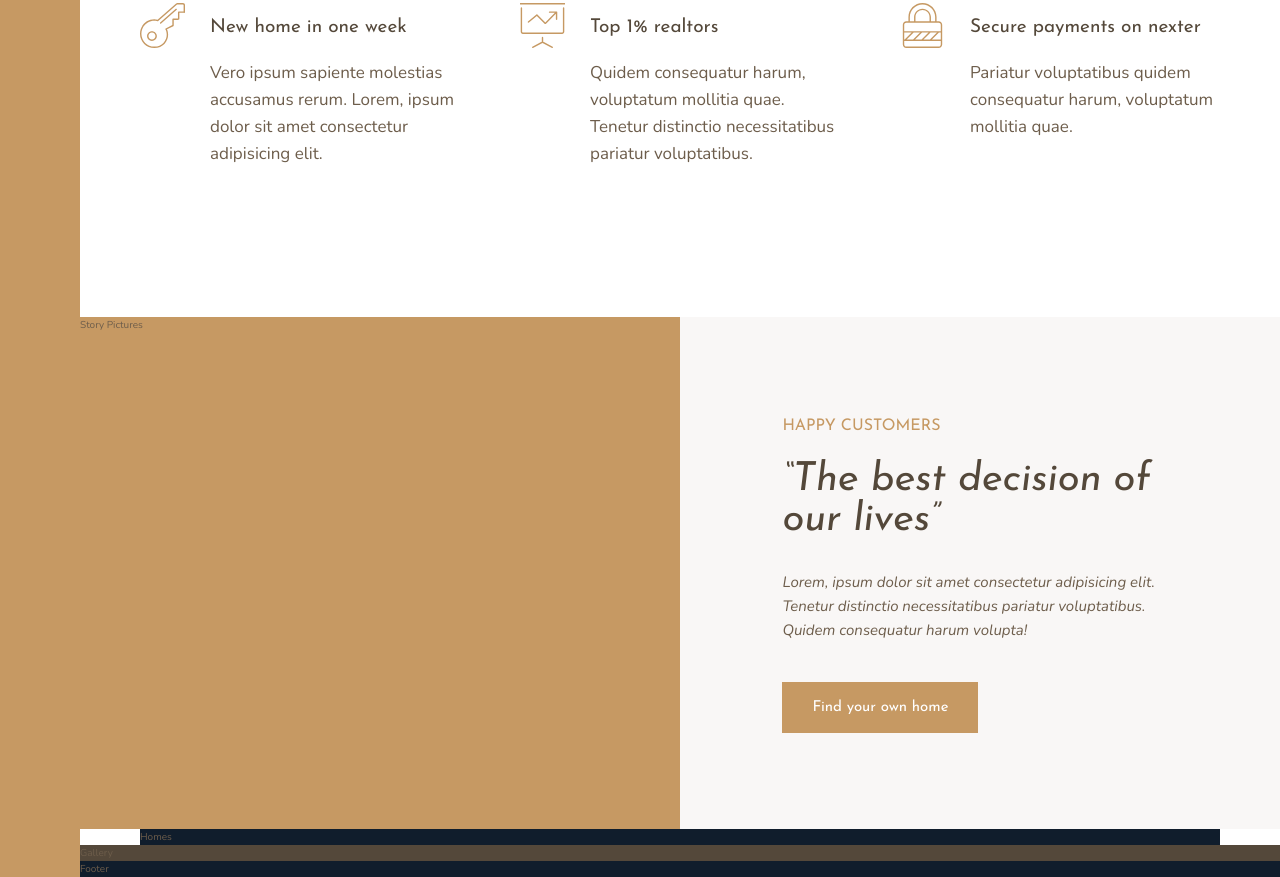
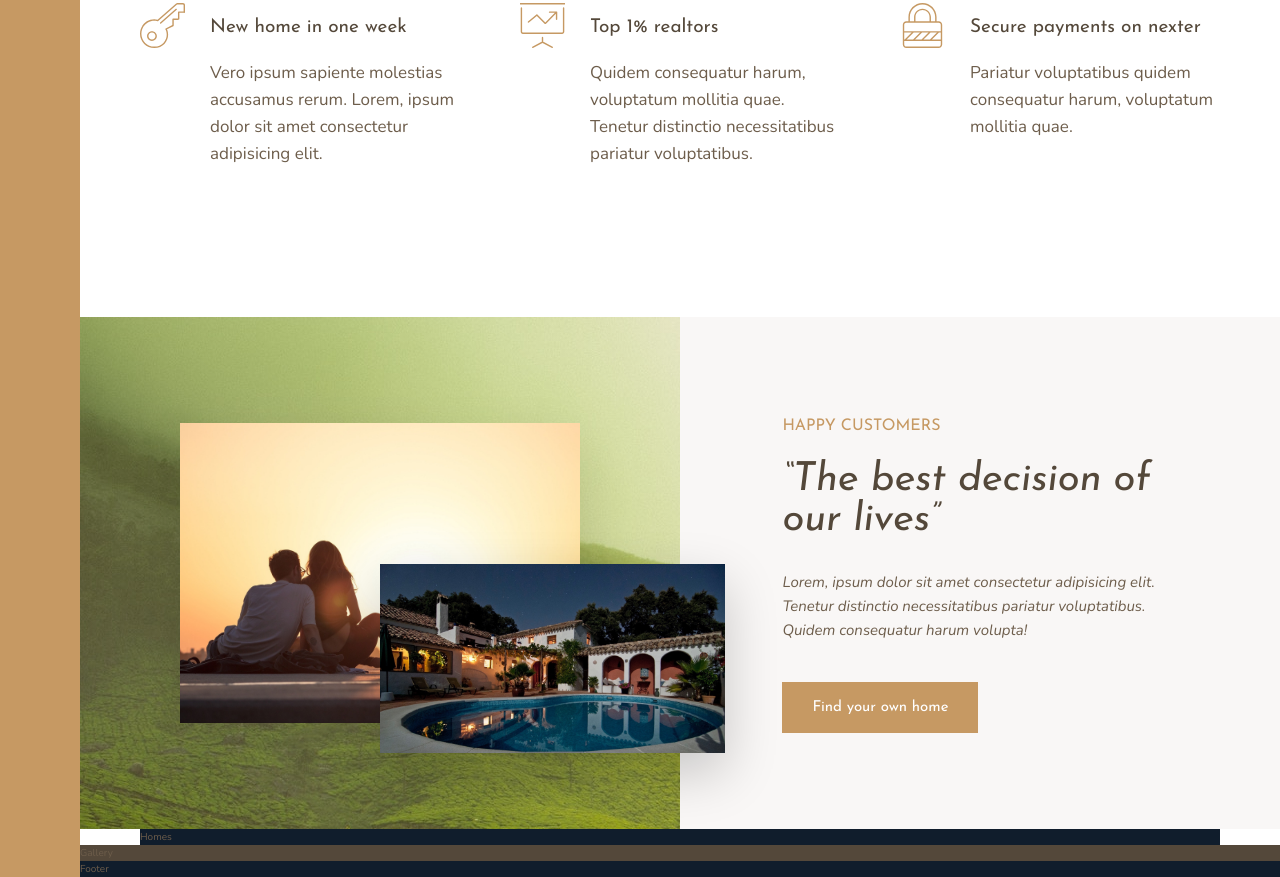
Before and after one commit to AliNisarAhmed/advancedCSS-Jonas, a website: page nexter/index.html in a window 1280 px wide. Shown: the part 991-1868 px from the top of the page. Drawn offline with nearby package versions, Linux system fonts and the light colour scheme.

Commit message:
image overlay, with one imgae slightly offset, linear gradient trick to tint the background image

```diff
--- a/nexter/index.html
+++ b/nexter/index.html
@@ -78,7 +78,8 @@
         </setion>
 
         <div class="story__pictures">
-          Story Pictures
+          <img src="img/story-1.jpeg" alt="Couple with new house" class="story__img--1">
+          <img src="img/story-2.jpeg" alt="New House" class="story__img--2">
         </div>
 
         <div class="story__content">
--- a/nexter/sass/_story.scss
+++ b/nexter/sass/_story.scss
@@ -3,6 +3,34 @@
   &__pictures {
     background-color: $color-primary;
     grid-column: full-start / col-end 4;
+    background-image: linear-gradient( rgba($color-primary, .2), rgba($color-primary, .2)), url(../img/back.jpg);  // linear-gradient is on top of the url
+
+    display: grid;
+    grid-template-rows: repeat(6, 1fr);
+    grid-template-columns: repeat(6, 1fr);
+
+    align-items: center;
+  }
+
+  &__img--1 {
+    width: 100%;
+    grid-row: 2 / 6;
+    grid-column: 2 / 6;
+    // even after setting the above properties, the image will not fit evenly between the rows anc columsn specified above as images have aspect ratio which they try to maintain.
+    // That is why, we have to use align-items: center above to center the image
+
+    box-shadow: 0 2rem 5rem rgba(#000, 0.1);
+  }
+
+  &__img--2 {
+    width: 115%;
+
+    grid-row: 4 / 6;
+    grid-column: 4 / 7;
+
+    z-index: 10;
+
+    box-shadow: 0 2rem 5rem rgba(#000, 0.2);
   }
 
   &__content {
```
Also changed, not shown: nexter/css/style.css.
